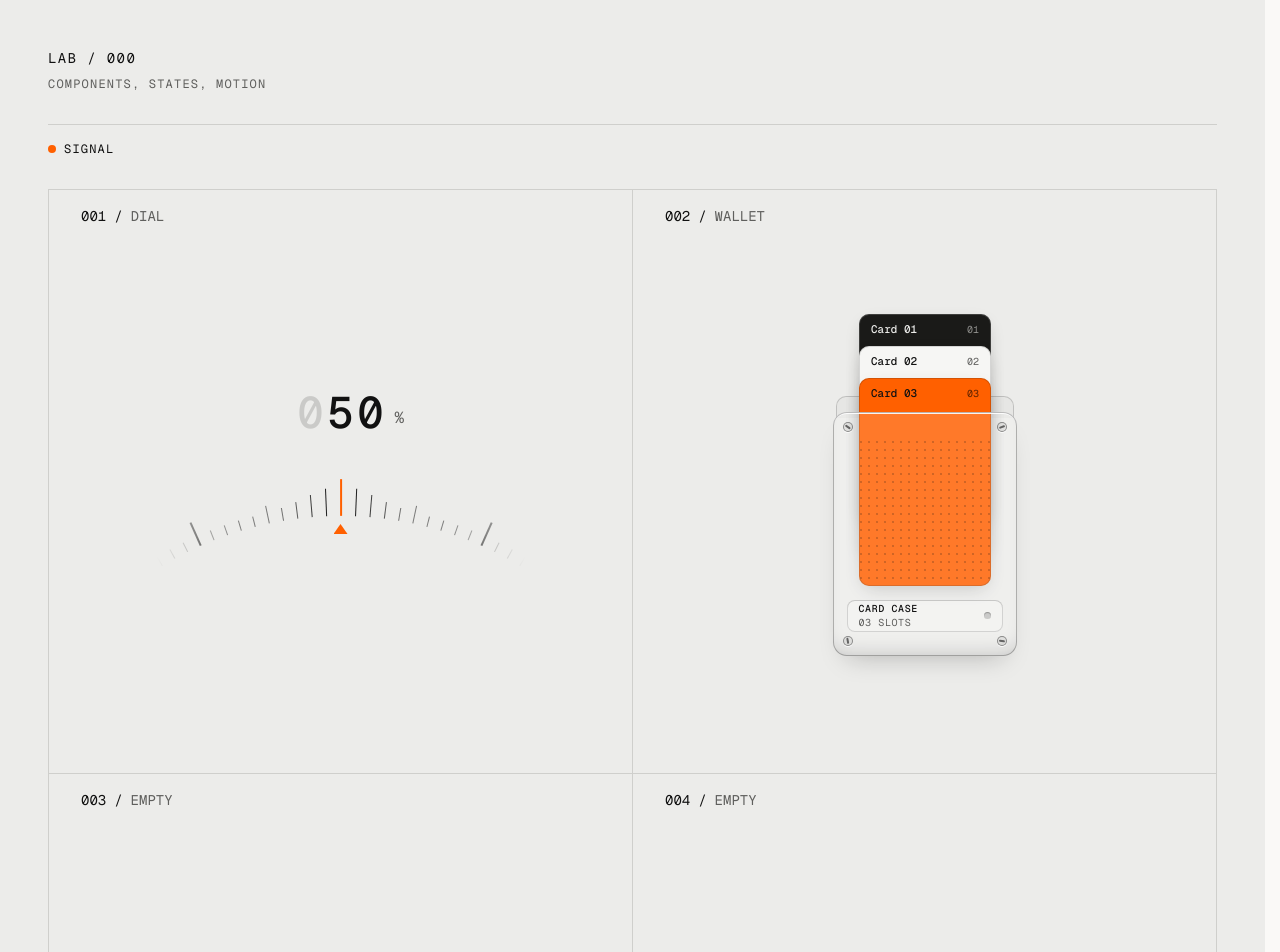
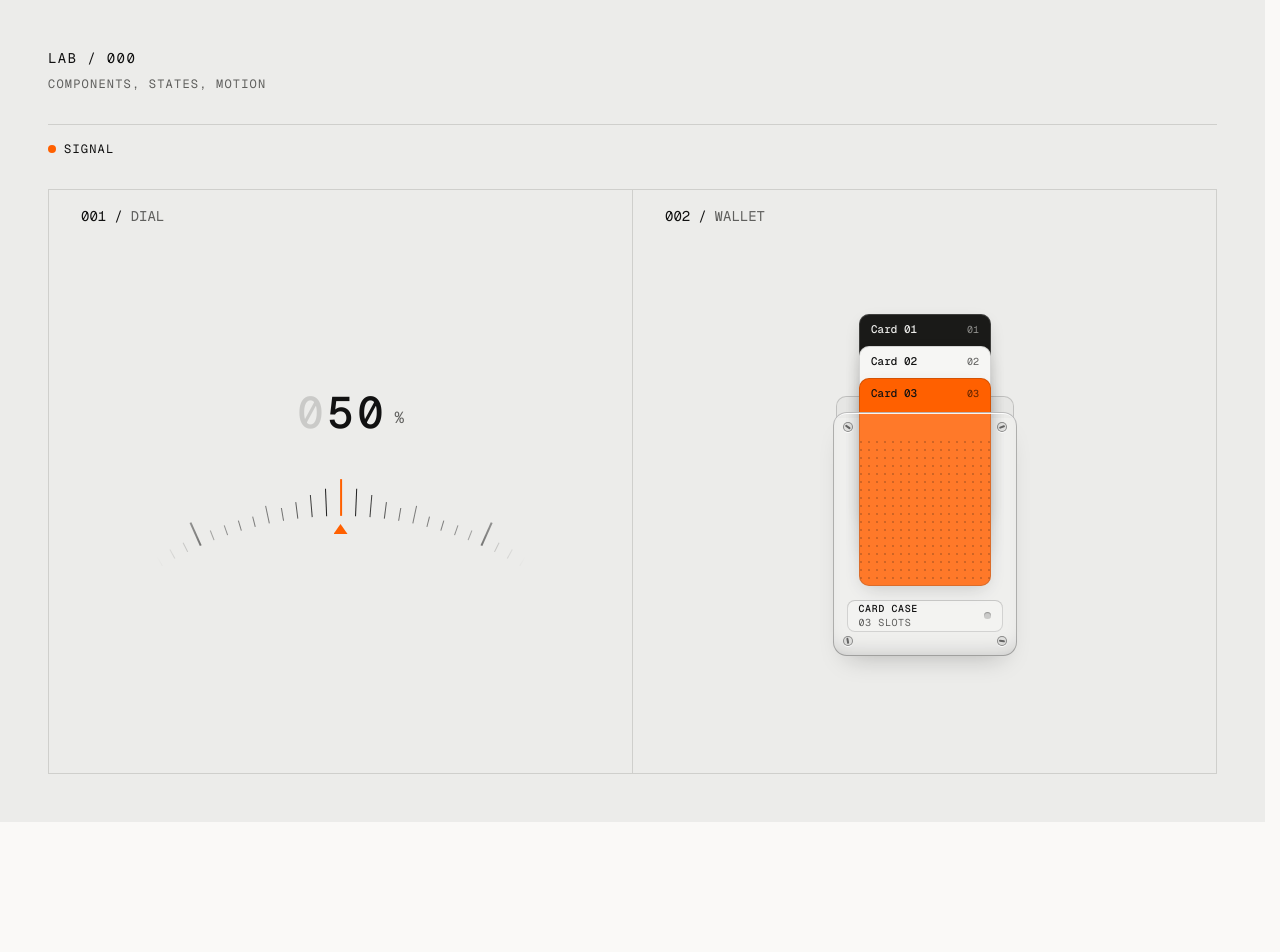
Before and after one commit to cagndz/agundez-me, a Next.js app: page /lab in a window 1280 px wide. Shown: the top 952 px of the page. After the commit the page ends 822 px from the top, so only its background shows below. Built offline with nearby package versions, Linux system fonts and the light colour scheme.

Commit message:
feat(lab): remove the empty placeholder cells
They read as unfinished. The grid now shows only real components; a new one adds its own cell.

```diff
--- a/src/lab/items.ts
+++ b/src/lab/items.ts
@@ -45,8 +45,4 @@ export const items: LabItem[] = [
 			{ label: 'Stack', value: 'React · Motion · TypeScript' },
 		],
 	},
-	{ id: '003', slug: 'empty-003', title: 'Empty' },
-	{ id: '004', slug: 'empty-004', title: 'Empty' },
-	{ id: '005', slug: 'empty-005', title: 'Empty' },
-	{ id: '006', slug: 'empty-006', title: 'Empty' },
 ]
```
